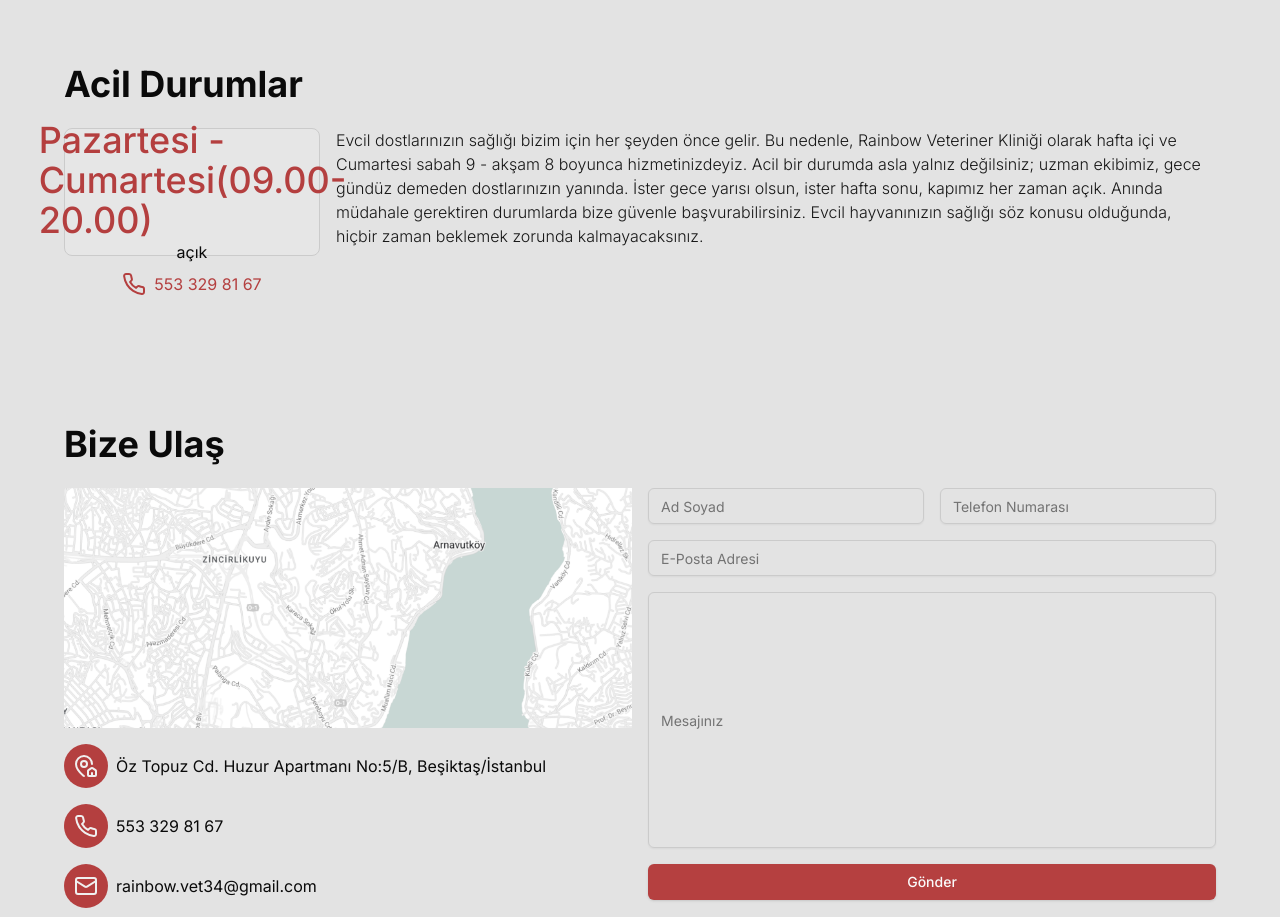
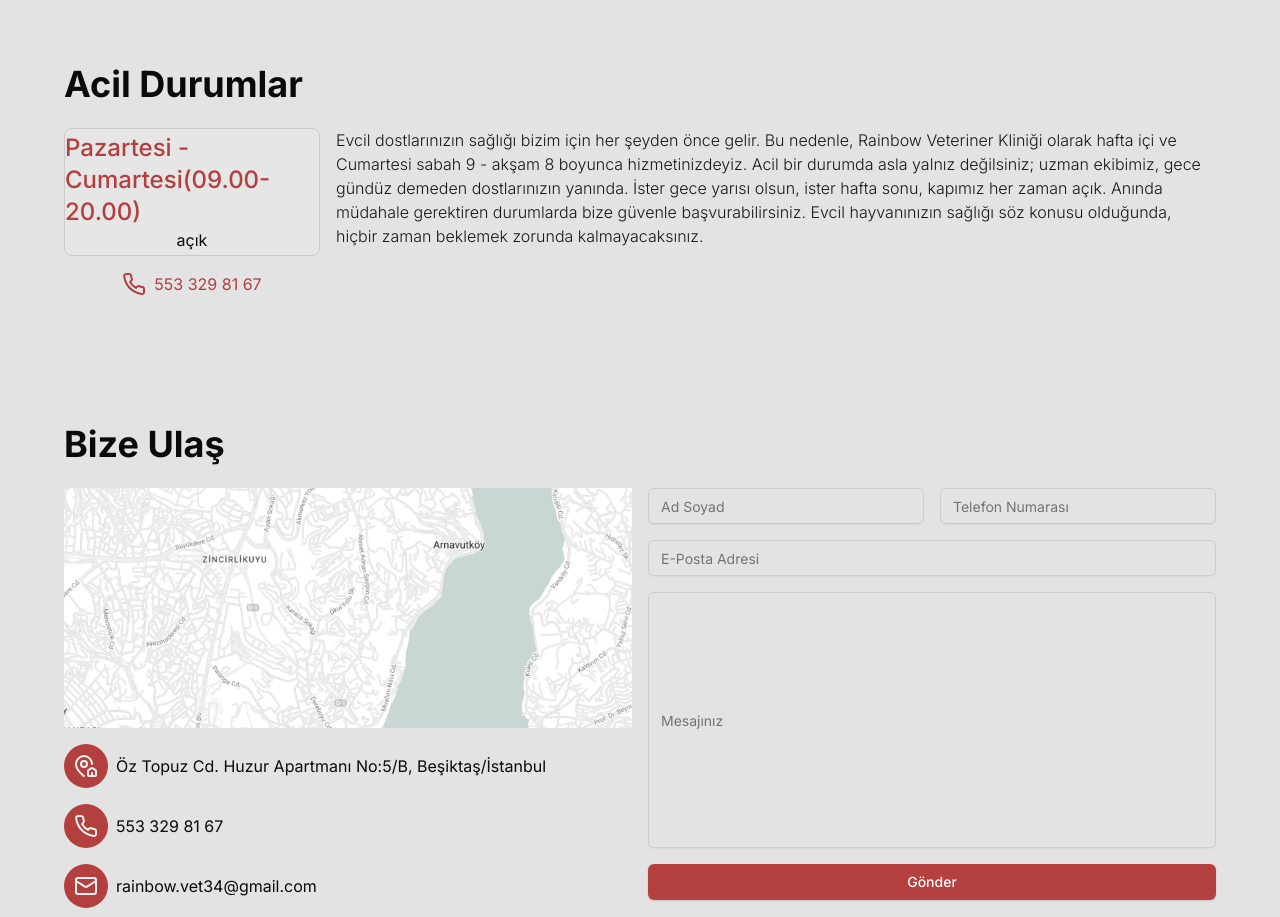
Before and after one commit to Syntra-Media/rainbow-vet, a Next.js app: page / in a window 1280 px wide. Shown: the part 2220-3137 px from the top of the page. Built offline with nearby package versions, Linux system fonts and the light colour scheme.

Commit message:
Update Emergency.tsx

```diff
--- a/src/components/ui/sections/Emergency.tsx
+++ b/src/components/ui/sections/Emergency.tsx
@@ -19,7 +19,7 @@ const Emergency = () => {
                 <div className={"w-full flex gap-4"}>
                     <div className={"flex flex-col items-center gap-4 w-64"}>
                         <div className={"flex flex-col w-64 h-32 sm:w-full md:h-48 bg-cardComponent border border-stroke rounded-lg items-center justify-center"}>
-                            <p className={"text-rating font-medium text-4xl"}>
+                            <p className={"text-rating font-medium text-2xl"}>
                                 Pazartesi - Cumartesi(09.00-20.00)
                             </p>
                             <p>
```
